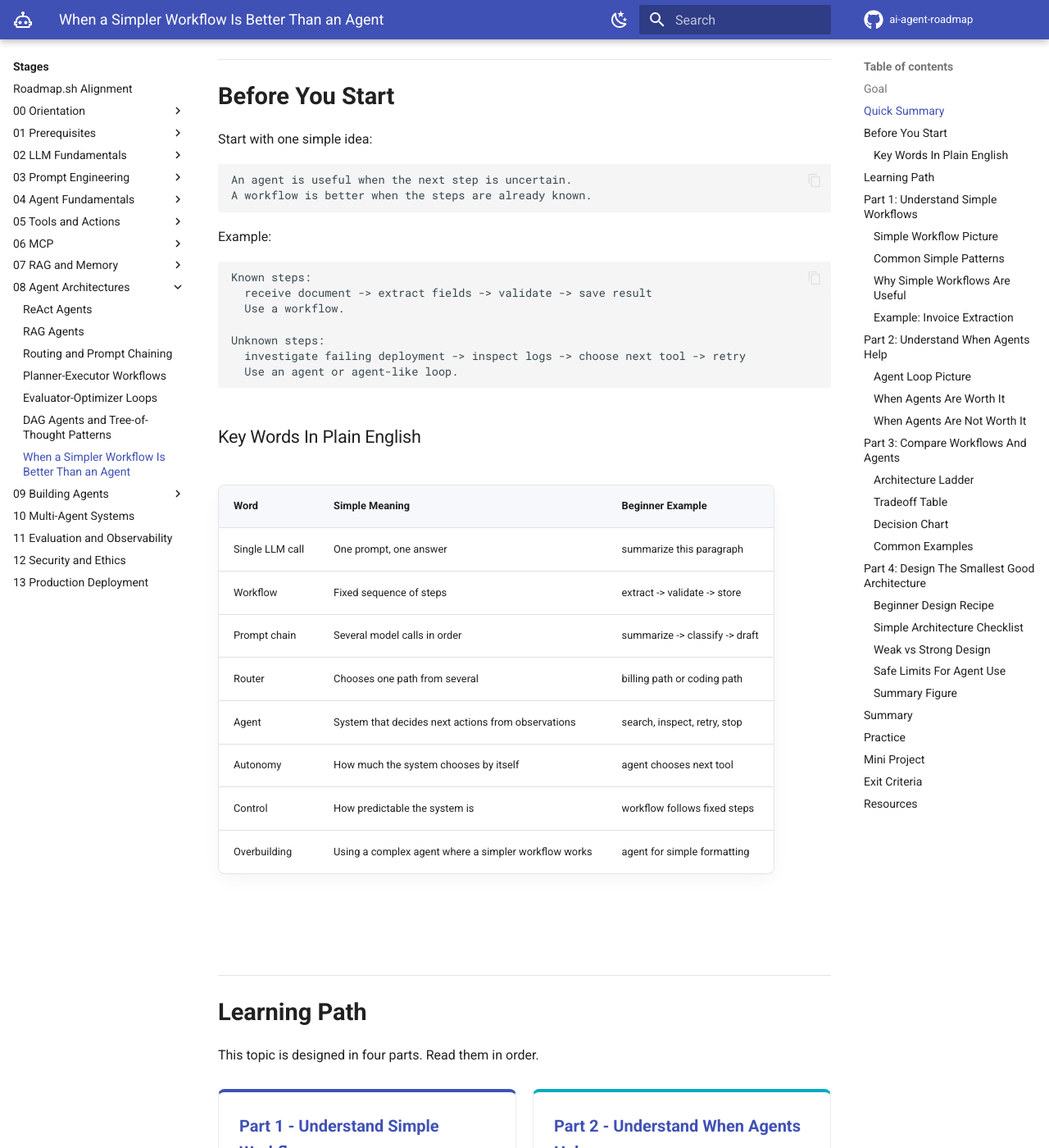
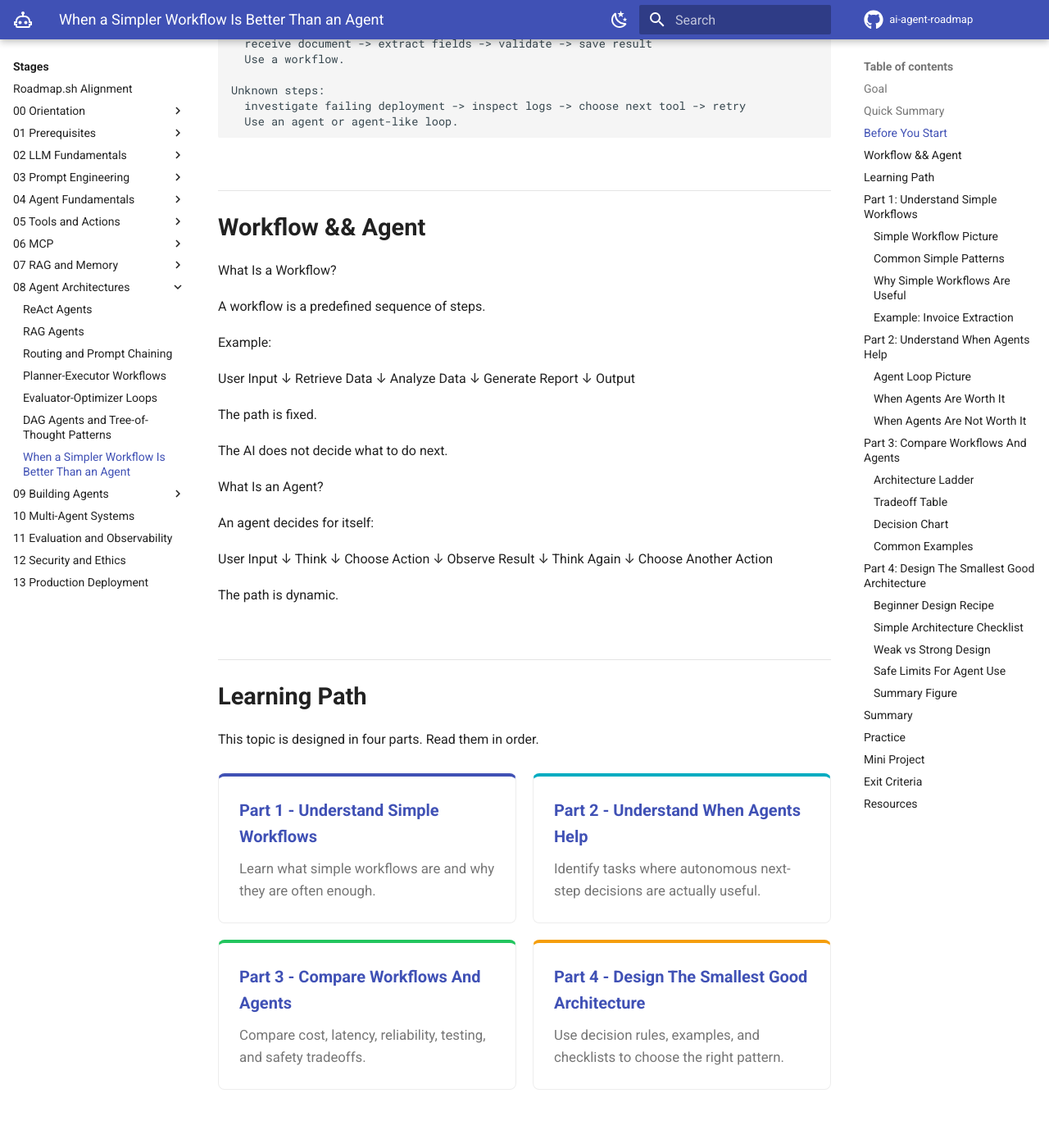
Before and after one commit to AceronX/ai-agent-roadmap, an MkDocs documentation site: the page built from docs/stages/08-agent-architectures/simple-workfolw-better-agent/index.md, in a window 1280 px wide and 1400 px high, scrolled down 1913 px. Shown: the whole window at 82% size. Built offline with MkDocs 1.6.1 and Material for MkDocs 9.7.7, drawn with Linux system fonts in a browser that asks for light colours; comment, search, counter and statistics services are not loaded; some of the changed text lies outside the part shown.

Commit message:
docs: update simple workflow vs agent lesson

````diff
--- a/docs/stages/08-agent-architectures/simple-workfolw-better-agent/index.md
+++ b/docs/stages/08-agent-architectures/simple-workfolw-better-agent/index.md
@@ -29,17 +29,17 @@
 - how to choose the smallest architecture that solves the task.
 
 ## Quick Summary
+```
+Many beginners think:
 
-Use this table first. It gives the short version.
+Agent = Better AI
 
-| User Task | Better Architecture | Why |
-| --- | --- | --- |
-| Rewrite this email | Single LLM call | No tools or planning needed |
-| Extract fields from an invoice | Fixed workflow | Same steps every time |
-| Summarize docs with citations | RAG workflow | Retrieve, answer, cite |
-| Draft support reply from policy | Prompt chain | Predictable multi-step task |
-| Debug unknown production issue | Agent loop | Needs investigation and tool use |
-| Plan and execute many uncertain steps | Agent | Next action depends on observations |
+But in reality:
+
+Simpler Workflow > Agent
+
+for many use cases.
+```
 
 Beginner rule:
 
@@ -68,19 +68,44 @@
   investigate failing deployment -> inspect logs -> choose next tool -> retry
   Use an agent or agent-like loop.
 ```
+## Workflow && Agent
+What Is a Workflow?
 
-### Key Words In Plain English
+A workflow is a predefined sequence of steps.
 
-| Word | Simple Meaning | Beginner Example |
-| --- | --- | --- |
-| Single LLM call | One prompt, one answer | summarize this paragraph |
-| Workflow | Fixed sequence of steps | extract -> validate -> store |
-| Prompt chain | Several model calls in order | summarize -> classify -> draft |
-| Router | Chooses one path from several | billing path or coding path |
-| Agent | System that decides next actions from observations | search, inspect, retry, stop |
-| Autonomy | How much the system chooses by itself | agent chooses next tool |
-| Control | How predictable the system is | workflow follows fixed steps |
-| Overbuilding | Using a complex agent where a simpler workflow works | agent for simple formatting |
+Example:
+
+User Input
+    ↓
+Retrieve Data
+    ↓
+Analyze Data
+    ↓
+Generate Report
+    ↓
+Output
+
+The path is fixed.
+
+The AI does not decide what to do next.
+
+What Is an Agent?
+
+An agent decides for itself:
+
+User Input
+    ↓
+Think
+    ↓
+Choose Action
+    ↓
+Observe Result
+    ↓
+Think Again
+    ↓
+Choose Another Action
+
+The path is dynamic.
 
 ## Learning Path
 
````
